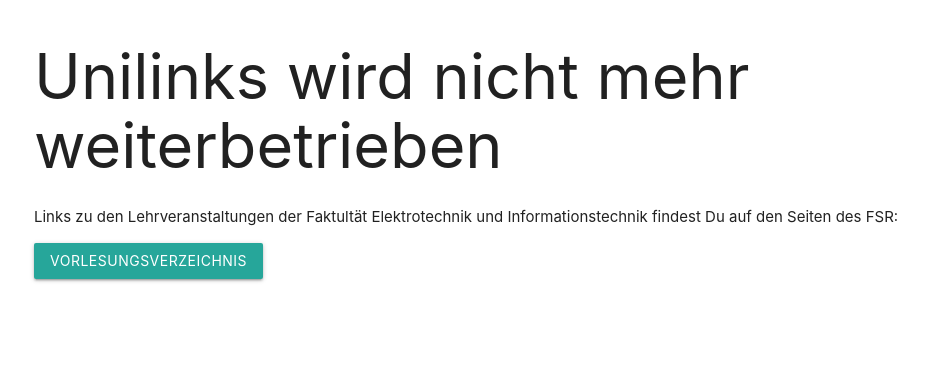
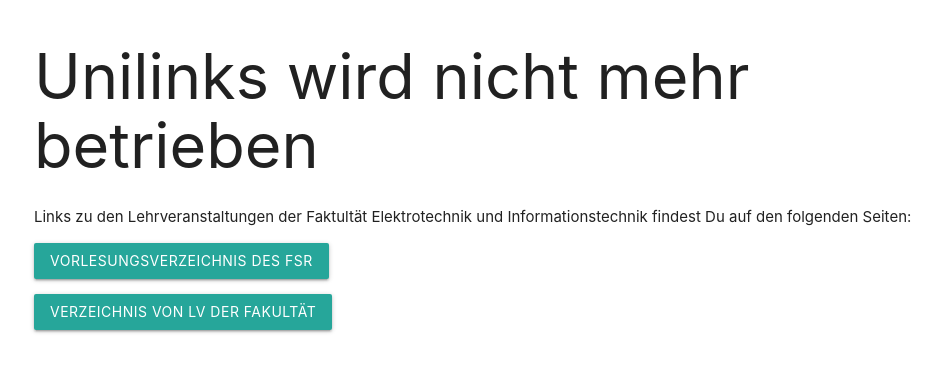
Before and after one commit to unilinks/unilinks.github.io, a website: page index.html in a window 1280 px wide. Shown: the whole page, without its empty margins (158-1095 px from the left). Drawn offline with Linux system fonts and the light colour scheme.

Commit message:
LV-Verzeichnis der Fakultät

```diff
--- a/index.html
+++ b/index.html
@@ -12,13 +12,17 @@
 
 <div class="container">
 
-    <h1>Unilinks wird nicht mehr weiterbetrieben</h1>
+    <h1>Unilinks wird nicht mehr betrieben</h1>
 
-    <p>Links zu den Lehrveranstaltungen der Faktultät Elektrotechnik und Informationstechnik findest Du auf den Seiten
-        des FSR:
+    <p>Links zu den Lehrveranstaltungen der Faktultät Elektrotechnik und Informationstechnik findest Du auf den
+        folgenden Seiten:
     </p>
     <p>
-        <a href="https://fsret.de/studium/vorlesungsverzeichnis/" class="btn">Vorlesungsverzeichnis</a>
+        <a href="https://fsret.de/studium/vorlesungsverzeichnis/" class="btn">Vorlesungsverzeichnis des FSR</a>
+    </p>
+    <p>
+        <a href="https://tu-dresden.de/ing/elektrotechnik/studium/studieren-an-der-fakultaet/lehrveranstaltungen/kurswebseiten-elektrotechnik"
+           class="btn">Verzeichnis von LV der Fakultät</a>
     </p>
 </div>
 
```
